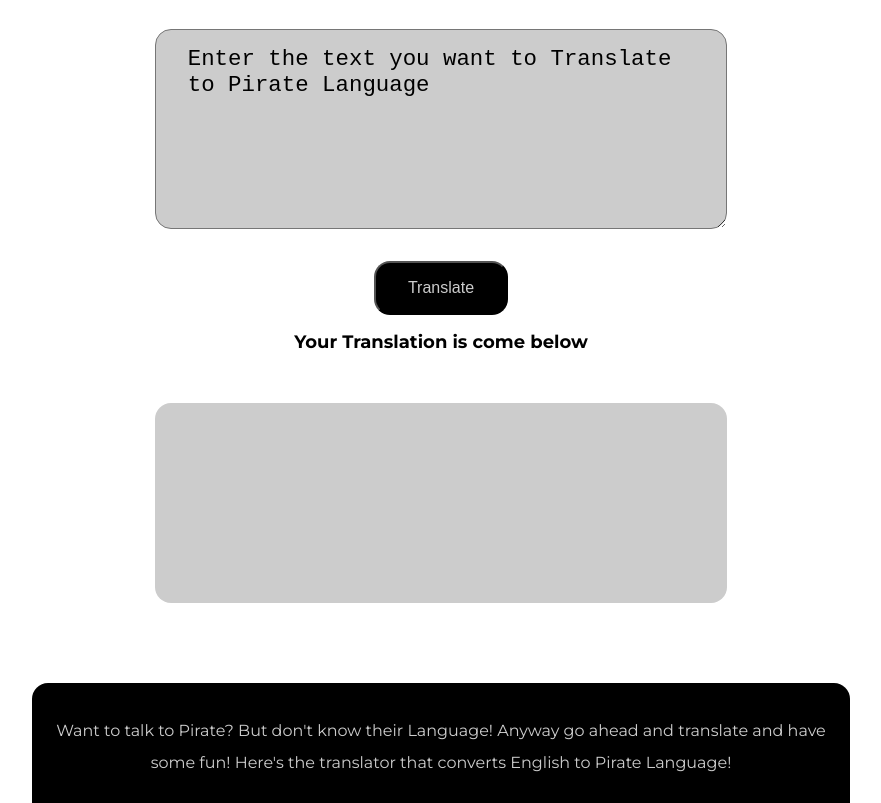
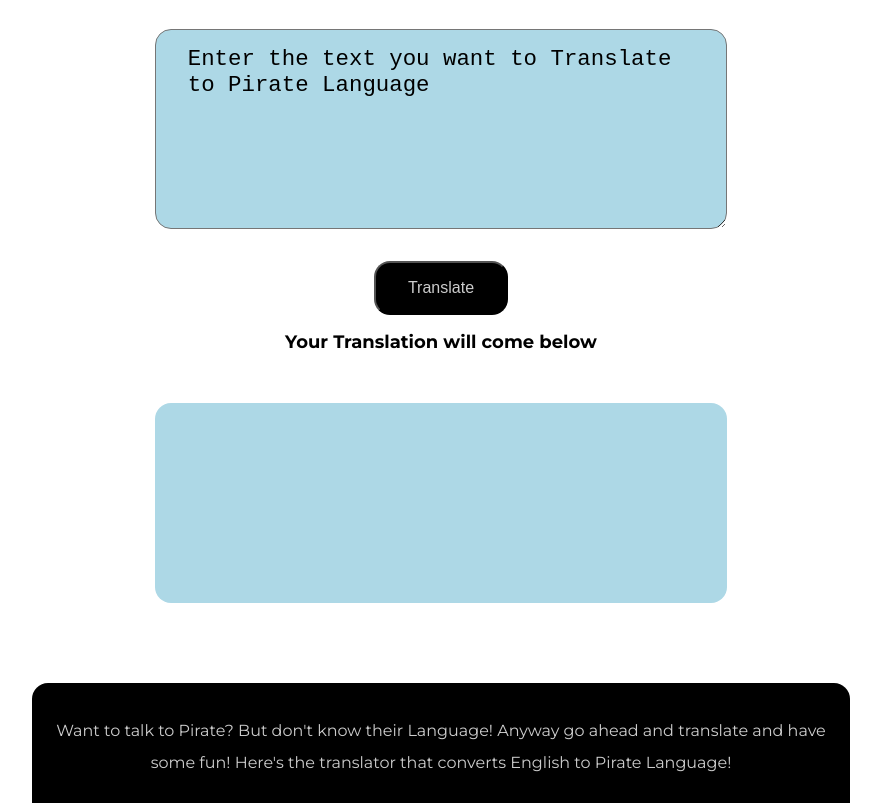
Before and after one commit to manishrajmishra/Pirate-Translator, a plain HTML site: page index.html in a window 1280 px wide. Shown: the part 705-1508 px from the top of the page, without its empty margins (199-1080 px from the left). Drawn offline with Linux system fonts and the light colour scheme.

Commit message:
style: changed the color of textarea

```diff
--- a/index.html
+++ b/index.html
@@ -15,7 +15,7 @@
     <section>
         <textarea id="translate-input" placeholder="Enter the text you want to Translate to Pirate Language"></textarea>
         <button class="btn" id="translate-button">Translate</button>
-        <p style="font-size: large; font-weight: bold;">Your Translation is come below</p>
+        <p style="font-size: large; font-weight: bold;">Your Translation will come below</p>
         <div id="translate-output"></div>
     </section>
     <footer>
--- a/main.css
+++ b/main.css
@@ -79,7 +79,7 @@ textarea {
     box-sizing: border-box;
     border-radius: 1rem;
     font-size: 1.4rem;
-    background-color: var(--white);
+    background-color: #ADD8E6;
 }
 
 p {
```
